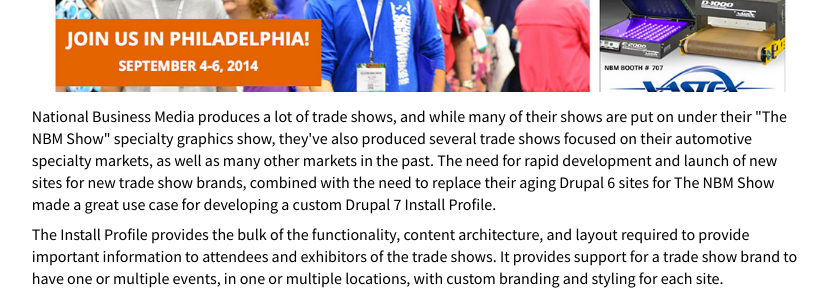
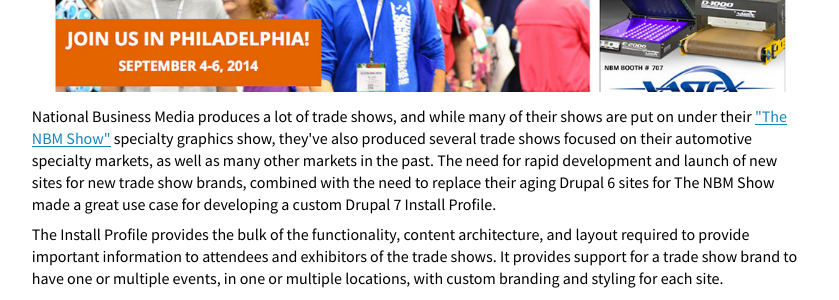
Before and after one commit to tannerjfco/tannerjfco.github.io, a Jekyll site: the page built from work/index.html, in a window 1280 px wide and 900 px high, scrolled down 479 px. Shown: the part 154-454 px from the top of the window, without its empty margins (220-1059 px from the left). Built offline with Jekyll 4.4.1, drawn with Linux system fonts in a browser that asks for light colours; nearby versions of some CDN libraries; Markdown is read by kramdown in place of the engine named in the settings; some of the changed text lies outside the part shown.

Commit message:
Adds links to active projects

```diff
--- a/work/index.html
+++ b/work/index.html
@@ -5,7 +5,7 @@
 	<h2 class="page-title">Work</h2>
 	<h3>NBM Show Sites</h3>
 	<img src="../images/nbmshowsites.jpg" alt="NBM Show Sites" />
-	<p>National Business Media produces a lot of trade shows, and while many of their shows are put on under their "The NBM Show" specialty graphics show, they've also produced several trade shows focused on their automotive specialty markets, as well as many other markets in the past. The need for rapid development and launch of new sites for new trade show brands, combined with the need to replace their aging Drupal 6 sites for The NBM Show made a great use case for developing a custom Drupal 7 Install Profile.</p>
+	<p>National Business Media produces a lot of trade shows, and while many of their shows are put on under their <a href="http://thenbmshow.com">"The NBM Show"</a> specialty graphics show, they've also produced several trade shows focused on their automotive specialty markets, as well as many other markets in the past. The need for rapid development and launch of new sites for new trade show brands, combined with the need to replace their aging Drupal 6 sites for The NBM Show made a great use case for developing a custom Drupal 7 Install Profile.</p>
 	<p>The Install Profile provides the bulk of the functionality, content architecture, and layout required to provide important information to attendees and exhibitors of the trade shows. It provides support for a trade show brand to have one or multiple events, in one or multiple locations, with custom branding and styling for each site.</p>
 	<h3>NBM Pub Sites</h3>
 	<img src="../images/nbmpubsites.jpg" alt="NBM Pub Sites" />
@@ -13,7 +13,7 @@
 	<p>The redesign and relaunch of these sites resulted in an overhaul of the content structure to refocus the core content and provide an experience across devices of many shapes and sizes. The core of the site functionality is built as an install profile, providing for rapid development and launch of sites for new publication brands. The project also involved developing a repeatable data migration from legacy Drupal 6 and Wordpress sites using the Migrate module, Migrate D2D, and Wordpress Migrate.</p>
 	<h3>Algiers Hookah</h3>
 	<img src="../images/algiershookah.jpg" alt="Algiershookah.com" />
-	<p>Algiers is a Hookah Bar &amp; Retail store in Fort Collins, Colorado. The site was redesigned to be responsive and prioritize important store information on mobile devices, as well as to provide an easy way to provide detailed information on their wide assortment of product offerings.</p>
+	<p><a href="http://algiershookah.com">Algiers</a> is a Hookah Bar &amp; Retail store in Fort Collins, Colorado. The site was redesigned to be responsive and prioritize important store information on mobile devices, as well as to provide an easy way to provide detailed information on their wide assortment of product offerings.</p>
 	<h3>The NBM Network</h3>
 	<p>A unique eCommerce service built with Drupal Commerce to support the specialty graphics markets that NBM operates publications and trade shows in. The service offered B2B classified listings, supplier &amp; distributor product postings, and an extensive video training library. The service is no longer online.</p>
 </section>
```
